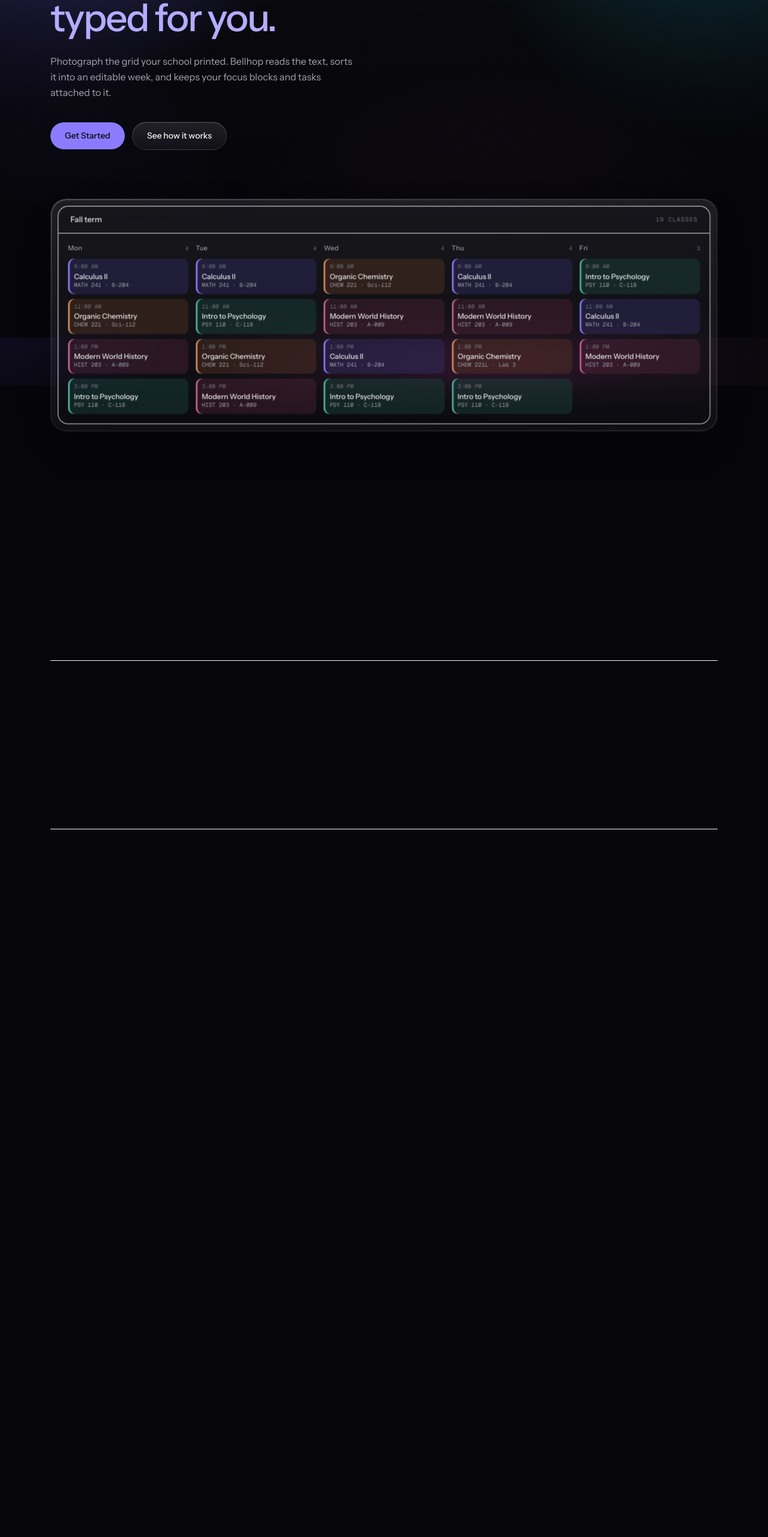
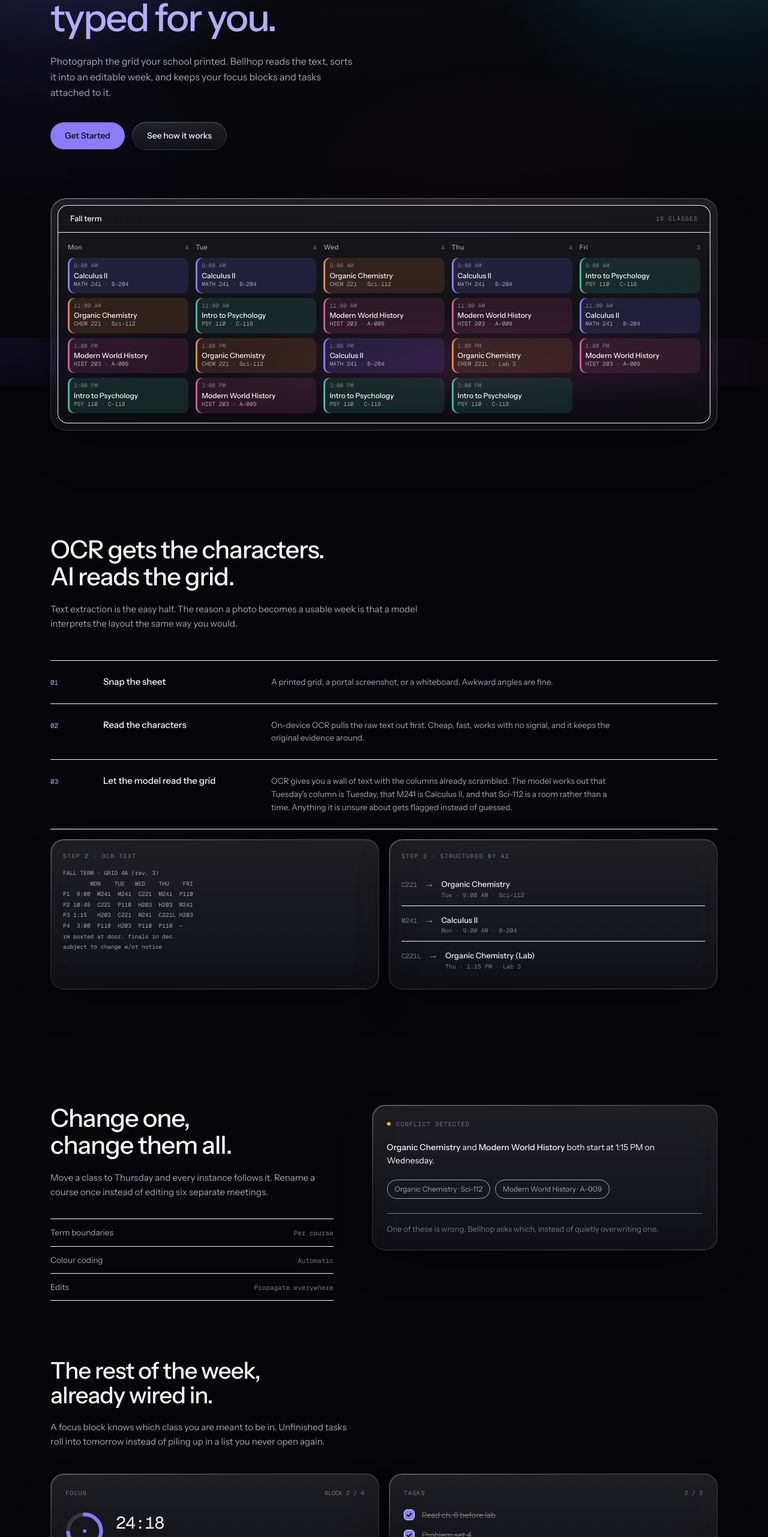
Before and after one commit to sairwhat/bellhop, a Next.js app in the folder apps/web/: page / in a window 1280 px wide. Shown: the part 237-2800 px from the top of the page at 60% size. Built offline with nearby package versions, Linux system fonts and the light colour scheme.

Commit message:
Remove scroll reveal animations that janked against backdrop-filter

```diff
--- a/apps/web/app/globals.css
+++ b/apps/web/app/globals.css
@@ -214,49 +214,15 @@
   }
 }
 
-/* Scroll-driven entrance. Chrome 115+. Sections lift in as they arrive, which
-   reads as the material settling rather than decoration animating.
-
-   data-d staggers siblings by offsetting the animation range, since a delay has
-   no meaning against a scroll timeline. */
-@supports (animation-timeline: view()) {
-  .rise {
-    animation: rise linear both;
-    animation-timeline: view();
-    animation-range: entry 0% entry 62%;
-  }
-
-  .rise[data-d="1"] {
-    animation-range: entry 6% entry 68%;
-  }
-
-  .rise[data-d="2"] {
-    animation-range: entry 12% entry 74%;
-  }
-
-  .rise[data-d="3"] {
-    animation-range: entry 18% entry 80%;
-  }
-}
-
-@keyframes rise {
-  from {
-    opacity: 0;
-    transform: translateY(40px) scale(0.985);
-  }
-  to {
-    opacity: 1;
-    transform: none;
-  }
-}
+/* No scroll-driven reveal animations. They were janky on a phone because every
+   .glass surface animates a backdrop-filter, and moving an element forces the
+   browser to re-blur its backdrop on every frame. Blur is expensive; a 28px
+   radius over a full-width panel is a lot of pixels to recompute 60 times a
+   second. Anything that animates here needs to avoid backdrop-filter. */
 
 @media (prefers-reduced-motion: reduce) {
   html {
     scroll-behavior: auto;
-  }
-
-  .rise {
-    animation: none;
   }
 
   .glass-hover {
--- a/apps/web/components/features.tsx
+++ b/apps/web/components/features.tsx
@@ -5,7 +5,7 @@
     <section id="features" className="mx-auto max-w-6xl px-5 py-24">
       {/* The week board already appears in the hero. Repeating it here said
           nothing new, so this shows a feature instead: catching a clash. */}
-      <div className="rise grid items-start gap-10 lg:grid-cols-[minmax(0,0.9fr)_minmax(0,1.1fr)] lg:gap-16">
+      <div className="grid items-start gap-10 lg:grid-cols-[minmax(0,0.9fr)_minmax(0,1.1fr)] lg:gap-16">
         <div>
           <h2 className="text-[1.9rem] leading-[1.08] font-medium tracking-[-0.025em] text-balance sm:text-[2.6rem]">
             Change one, change them all.
@@ -65,10 +65,10 @@
 
       {/* Two-up tiles */}
       <div className="mt-24">
-        <h2 className="rise max-w-xl text-[1.9rem] leading-[1.08] font-medium tracking-[-0.025em] text-balance sm:text-[2.4rem]">
+        <h2 className="max-w-xl text-[1.9rem] leading-[1.08] font-medium tracking-[-0.025em] text-balance sm:text-[2.4rem]">
           The rest of the week, already wired in.
         </h2>
-        <p className="rise mt-5 max-w-lg text-[15px] leading-relaxed text-muted">
+        <p className="mt-5 max-w-lg text-[15px] leading-relaxed text-muted">
           A focus block knows which class you are meant to be in. Unfinished tasks roll
           into tomorrow instead of piling up in a list you never open again.
         </p>
@@ -80,7 +80,7 @@
       </div>
 
       {/* Conversation panel */}
-      <div className="glass glass-edge-light rise mt-24 rounded-[26px] p-6 sm:p-10">
+      <div className="glass glass-edge-light mt-24 rounded-[26px] p-6 sm:p-10">
         <div className="grid gap-10 lg:grid-cols-[minmax(0,0.9fr)_minmax(0,1.1fr)] lg:items-center">
           <div>
             <h2 className="text-[1.7rem] leading-[1.1] font-medium tracking-[-0.02em] text-balance sm:text-[2.2rem]">
--- a/apps/web/components/hero.tsx
+++ b/apps/web/components/hero.tsx
@@ -37,7 +37,7 @@
         </div>
       </div>
 
-      <div className="glass glass-edge-light rise mt-14 rounded-[26px] p-2.5 sm:mt-20 sm:p-3">
+      <div className="glass glass-edge-light mt-14 rounded-[26px] p-2.5 sm:mt-20 sm:p-3">
         <WeekGrid />
       </div>
     </section>
--- a/apps/web/components/import-section.tsx
+++ b/apps/web/components/import-section.tsx
@@ -27,7 +27,7 @@
 export function Import() {
   return (
     <section id="how" className="mx-auto max-w-6xl px-5 py-24">
-      <div className="rise max-w-2xl">
+      <div className="max-w-2xl">
         <h2 className="text-[1.9rem] leading-[1.08] font-medium tracking-[-0.025em] text-balance sm:text-[2.6rem]">
           OCR gets the characters. AI reads the grid.
         </h2>
@@ -40,11 +40,11 @@
       {/* Plain rows rather than three separate cards. Same information, far less
           repeated surface. */}
       <ol className="mt-12 divide-y divide-line border-y border-line">
-        {STEPS.map((step, index) => (
+        {STEPS.map((step) => (
           <li
             key={step.n}
-            data-d={String(index)}
-            className="rise grid gap-2 py-6 md:grid-cols-[4rem_minmax(0,16rem)_minmax(0,1fr)] md:items-baseline md:gap-6"
+
+            className="grid gap-2 py-6 md:grid-cols-[4rem_minmax(0,16rem)_minmax(0,1fr)] md:items-baseline md:gap-6"
           >
             <span className="font-mono text-[11px] text-lavender-soft">{step.n}</span>
             <h3 className="text-[15px] font-medium">{step.title}</h3>
@@ -54,7 +54,7 @@
       </ol>
 
       <div className="mt-4 grid gap-4 lg:grid-cols-2">
-        <div data-d="1" className="glass glass-edge-light rise rounded-[22px] p-5">
+        <div className="glass glass-edge-light rounded-[22px] p-5">
           <p className="font-mono text-[10px] tracking-[0.12em] text-faint">
             STEP 2 · OCR TEXT
           </p>
@@ -67,7 +67,7 @@
           </pre>
         </div>
 
-        <div data-d="2" className="glass glass-edge-light rise rounded-[22px] p-5">
+        <div className="glass glass-edge-light rounded-[22px] p-5">
           <p className="font-mono text-[10px] tracking-[0.12em] text-faint">
             STEP 3 · STRUCTURED BY AI
           </p>
--- a/apps/web/components/study-cards.tsx
+++ b/apps/web/components/study-cards.tsx
@@ -7,8 +7,8 @@
 export function FocusCard() {
   return (
     <article
-      data-d="1"
-      className="glass glass-edge-light glass-hover rise rounded-[22px] p-6"
+
+      className="glass glass-edge-light glass-hover rounded-[22px] p-6"
     >
       <div className="flex items-center justify-between">
         <p className="font-mono text-[10px] tracking-[0.12em] text-faint">FOCUS</p>
@@ -46,8 +46,8 @@
 export function TasksCard() {
   return (
     <article
-      data-d="2"
-      className="glass glass-edge-light glass-hover rise rounded-[22px] p-6"
+
+      className="glass glass-edge-light glass-hover rounded-[22px] p-6"
     >
       <div className="flex items-center justify-between">
         <p className="font-mono text-[10px] tracking-[0.12em] text-faint">TASKS</p>
--- a/apps/web/components/waitlist.tsx
+++ b/apps/web/components/waitlist.tsx
@@ -1,7 +1,7 @@
 export function Waitlist() {
   return (
     <section id="count-me-in" className="mx-auto max-w-6xl px-5 py-24">
-      <div className="glass glass-edge-light rise rounded-[28px] px-6 py-14 sm:px-14 sm:py-20">
+      <div className="glass glass-edge-light rounded-[28px] px-6 py-14 sm:px-14 sm:py-20">
         <h2 className="max-w-2xl text-[2rem] leading-[1.05] font-medium tracking-[-0.03em] text-balance sm:text-[2.9rem]">
           Photograph your schedule tonight.
         </h2>
```
